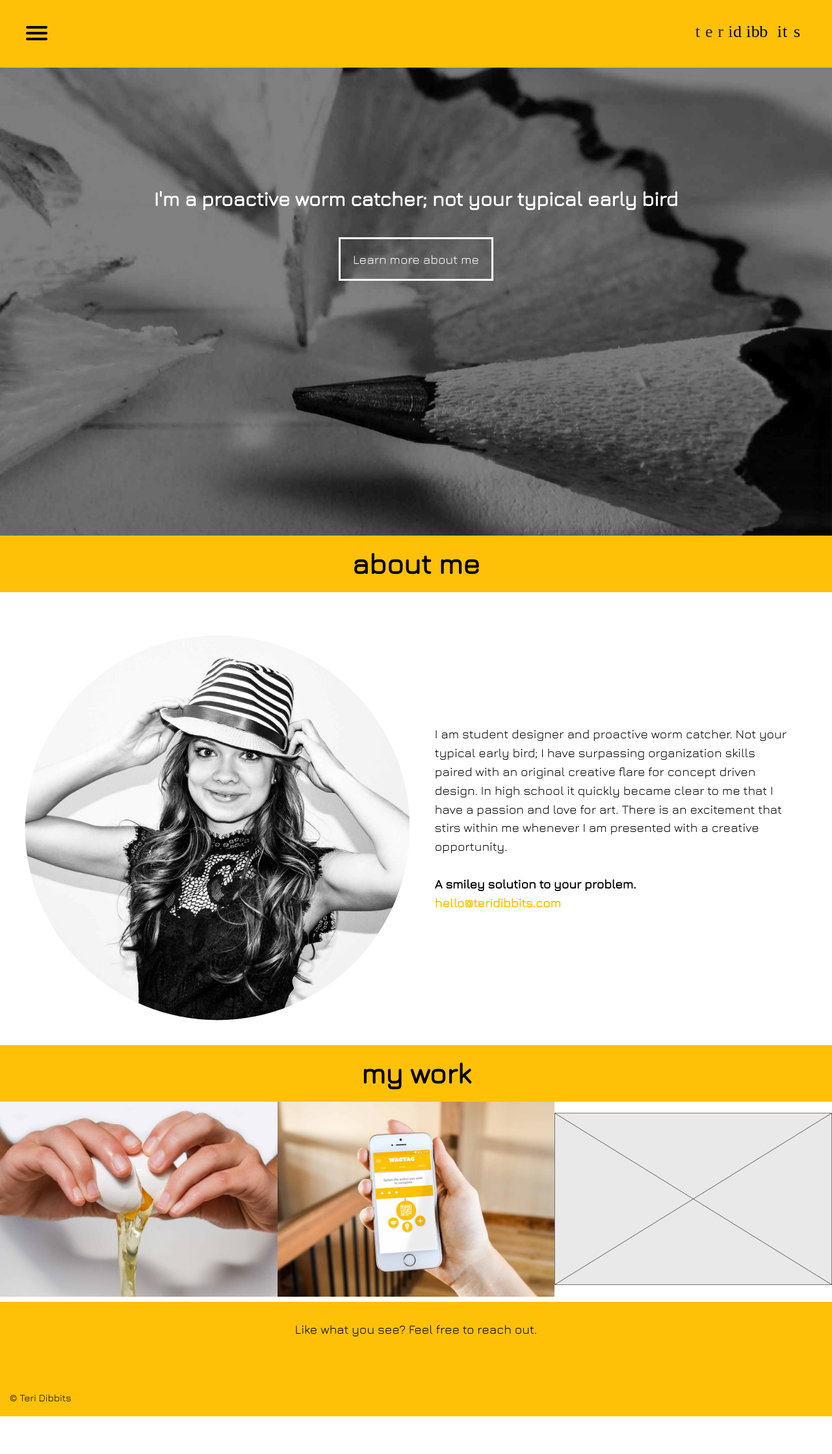
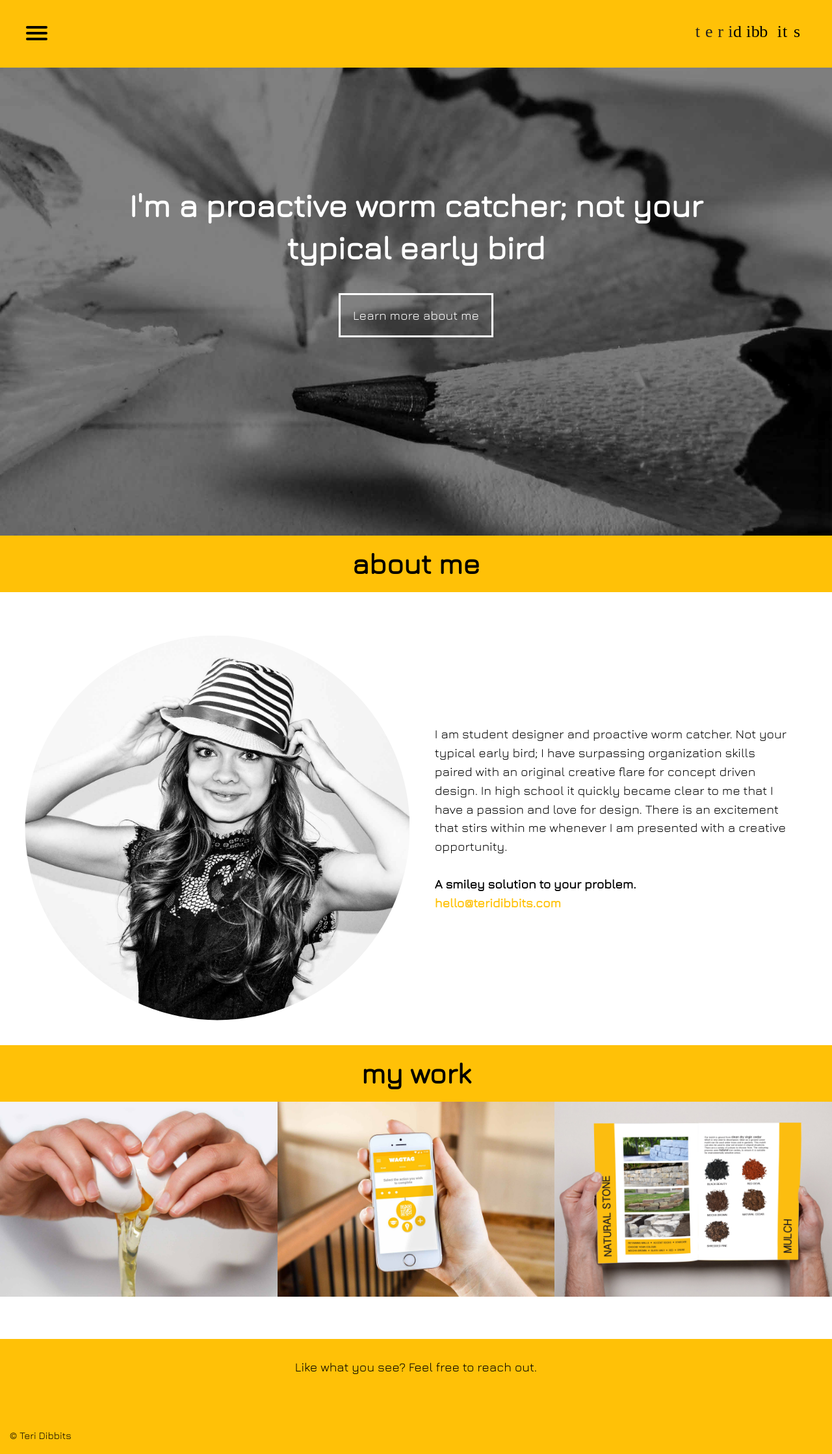
Before and after one commit to TeriDibbits/teridibbits.ca, a Jekyll site: the page built from index.html, in a window 1280 px wide. Shown: the whole page at 65% size. Built offline with Jekyll 4.4.1, drawn with Linux system fonts in a browser that asks for light colours; before the commit the page ends 2179 px from its top, so only the background shows below that.

Commit message:
added content
added images and adjusted colour and size to text

```diff
--- a/_layouts/default.html
+++ b/_layouts/default.html
@@ -41,7 +41,7 @@
       <img class="img-flex static" src="{{site.baseurl}}/images/banner.jpg" alt="">
     </div>
     <div class="banner-body">
-      <h2 class="banner-title pad-b gutter-2">I'm a proactive worm catcher; not your typical early bird</h2>
+      <h2 class="banner-title pad-b gutter-2 nina">I'm a proactive worm catcher; not your typical early bird</h2>
       <a class="btn-ghost" href="#about">Learn more about me</a>
     </div>
   </article>
--- a/css/main.css
+++ b/css/main.css
@@ -326,7 +326,7 @@ a:hover {
   }
 
   .profile-img {
-    padding: 3em;
+    padding: 4em;
   }
 
 }
--- a/index.html
+++ b/index.html
@@ -9,14 +9,14 @@ layout: default
           <img class="profile-img img-flex" alt="profile" src="{{site.baseurl}}/images/profile.jpg">
       </div>
       <div class="unit xs-1 s-1 m-1-2 l-1-2 xl-1-2 island">
-        <p>I am student designer and proactive worm catcher. Not your typical early bird; I have surpassing organization skills paired with an original creative flare for concept driven design. In high school it quickly became clear to me that I have a passion and love for art. There is an excitement that stirs within me whenever I am presented with a creative opportunity. </p>
+        <p>I am student designer and proactive worm catcher. Not your typical early bird; I have surpassing organization skills paired with an original creative flare for concept driven design. In high school it quickly became clear to me that I have a passion and love for design. There is an excitement that stirs within me whenever I am presented with a creative opportunity. </p>
         <p class="push-0 bold">A smiley solution to your problem.</p>
         <p class="bold"><a class="email" href="mailto: hello@teridibbits.com">hello@teridibbits.com</a></p>
       </div>
     </div>
 
     <h1 id="work" class="yotta section-header island-1-2 push-0">my work</h1>
-    <div class="grid grid-middle">
+    <div class="grid grid-middle push-2">
       <div class="unit xs-1 s-1 m-1-2 l-1-3 xl-1-3 container">
         <a href="{{site.baseurl}}/pages/campaign/">
           <img class="work-img" src="{{site.baseurl}}/images/project-1.jpg" alt="Ad Campaign">
@@ -27,17 +27,17 @@ layout: default
       </div>
       <div class="unit xs-1 s-1 m-1-2 l-1-3 xl-1-3 container">
         <a href="{{site.baseurl}}/pages/project-two/">
-          <img class="work-img" src="{{site.baseurl}}/images/project-2.jpg" alt="UX Design">
+          <img class="work-img" src="{{site.baseurl}}/images/project-2.jpg" alt="UI Design">
           <div class="overlay">
-            <p class="work-text">UX Design</p>
+            <p class="work-text">UI Design</p>
           </div>
         </a>
       </div>
       <div class="unit xs-1 s-1 m-1-2 l-1-3 xl-1-3 container">
           <a href="{{site.baseurl}}/pages/project-three/">
-            <img class="work-img" src="{{site.baseurl}}/images/placeholder.jpg" alt="Project three">
+            <img class="work-img" src="{{site.baseurl}}/images/project-3.jpg" alt="Booklet Design">
             <div class="overlay">
-              <p class="work-text">Project 3</p>
+              <p class="work-text">Booklet Design</p>
             </div>
           </a>
       </div>
```
Also changed, not shown: pages/project-three.html (+4 -4 lines), pages/project-two.html (+4 -4 lines), README.md, images/banner-bookletdesign.jpg (added), images/banner-campaign.jpg, images/banner-uidesign.jpg (added), images/project-3.jpg (added).
